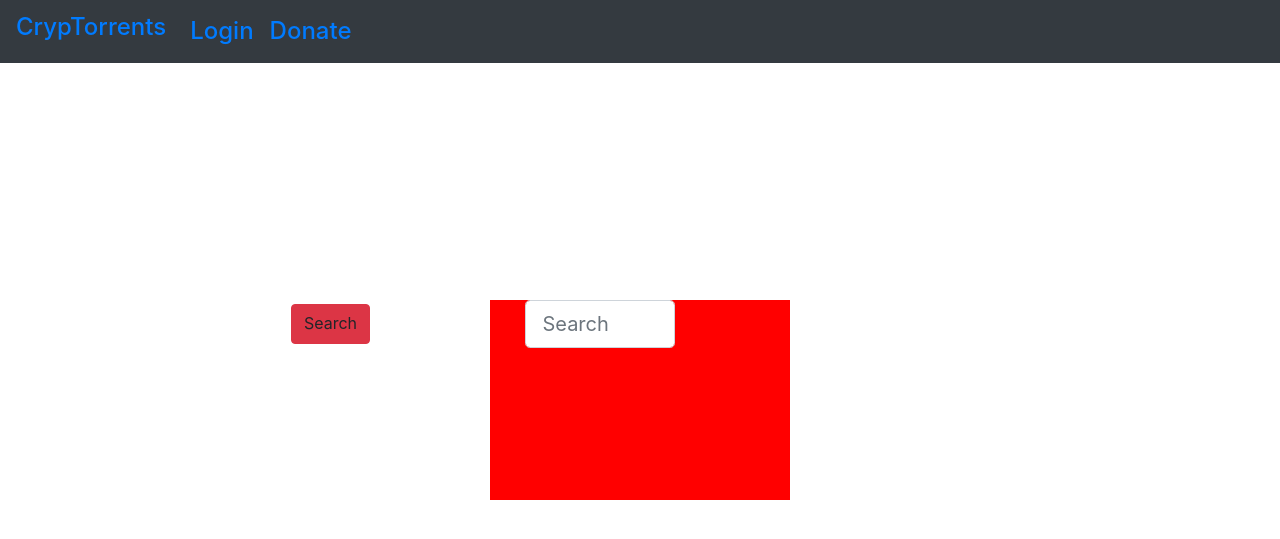
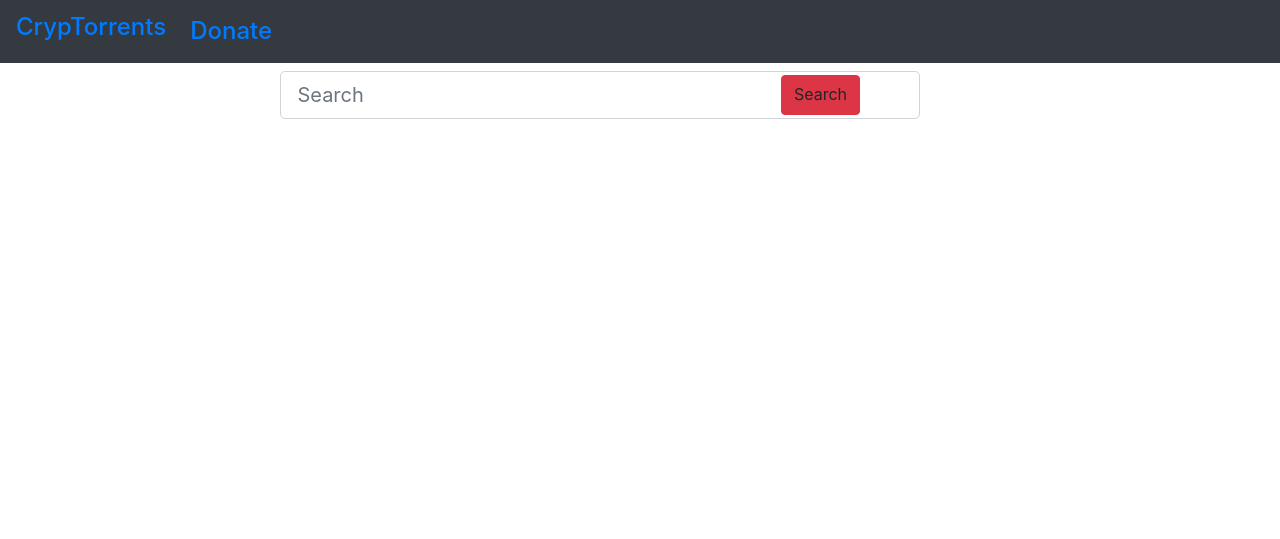
Before and after one commit to Jfmor/CrypTorrents---FastAPI, a FastAPI app: page / in a window 1280 px wide. Shown: the top 539 px of the page. Run offline with FastAPI, Linux system fonts and the light colour scheme; some libraries are stand-ins or nearby versions.

Commit message:
docker changes, added Procfile

```diff
--- a/src/modules/main.py
+++ b/src/main.py
@@ -1,18 +1,18 @@
+import sys
 
 from fastapi import FastAPI
 from starlette.templating import Jinja2Templates
 from starlette.requests import Request
 from starlette.staticfiles import StaticFiles
-from database.database import Database
-
-
+sys.path.append("./modules/database")
+from database import Database
 app = FastAPI()
 db = Database()
 
-app.mount("/static", StaticFiles(directory="../static"), name="static")
+app.mount("/static", StaticFiles(directory="static"), name="static")
 
 #Templates directory instance
-templates = Jinja2Templates(directory = "../templates")
+templates = Jinja2Templates(directory = "./templates")
 
 @app.get("/")
 async def root(request: Request):
--- a/src/modules/database/database.py
+++ b/src/modules/database/database.py
@@ -1,7 +1,10 @@
+import sys
+sys.path.append(".")
+
 from tpb import TPB
 from tpb import ORDERS
 from typing import List
-from database.image_api import ImageAPI
+from image_api import ImageAPI
 
 class Database():
 
--- a/src/requirements.txt
+++ b/src/requirements.txt
@@ -3,3 +3,4 @@ fastapi==0.44.0
 aiofiles==0.4.0
 uvicorn==0.10.8
 Jinja2==2.10.3
+gunicorn==20.0.4
--- a/src/static/css/style.css
+++ b/src/static/css/style.css
@@ -18,11 +18,5 @@
 .middle_div
 {
     position: absolute;
-  width: 300px;
-  height: 200px;
-  top: 50%;
-  left: 50%;
-  margin: -100px 0 0 -150px;
-  background: red;
-
+    top: 10%;
 }
--- a/src/templates/base.html
+++ b/src/templates/base.html
@@ -23,14 +23,13 @@
                         </button>
                         <div class="collapse navbar-collapse" id="navbarNavAltMarkup">
                             <div class="navbar-nav">
-                                <a class="nav-item nav-link active" href="#">Login<span class="sr-only">(current)</span></a>
                                 <a class="nav-item nav-link active" href="#">Donate</a>
                             </div>
                         </div>
                     </nav>
             </h4>
 
-            <div class="middle_div">
+            <div class="middle_div"></div>
                 <form class="form-inline">
                     <i class="fas fa-search" aria-hidden="true"></i>
                     <input class="form-control form-control-lg w-50 mx-auto" type="text" placeholder="Search"
--- a/src/templates/torrent.html
+++ b/src/templates/torrent.html
@@ -25,7 +25,6 @@
                     </button>
                     <div class="collapse navbar-collapse" id="navbarNavAltMarkup">
                         <div class="navbar-nav">
-                            <a class="nav-item nav-link active" href="#">Login<span class="sr-only">(current)</span></a>
                             <a class="nav-item nav-link active" href="#">Donate</a>
                         </div>
                     </div>
```
Also changed, not shown: 3 other files.
